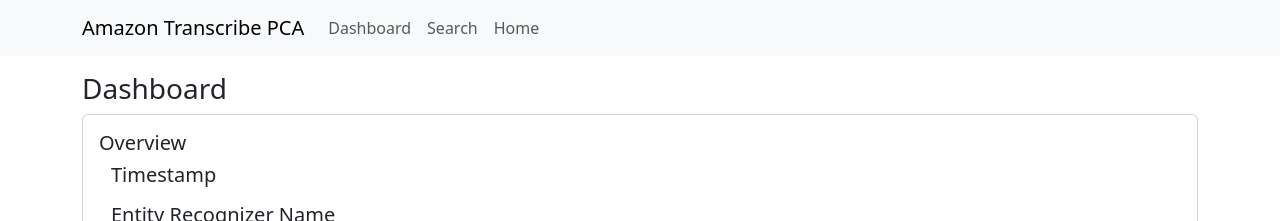
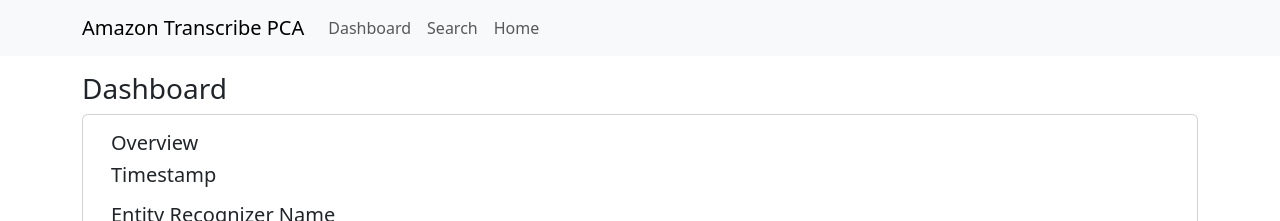
Before and after one commit to aws-samples/amazon-transcribe-post-call-analytics, a React (Create React App) app in the folder pca-ui/src/www/: page /dashboard in a window 1280 px wide. Shown: the top 221 px of the page. Built offline with nearby package versions, Linux system fonts and the light colour scheme; no server answers; sample sign-in values are in the browser's storage.

Commit message:
Fix lineup

```diff
--- a/pca-ui/src/www/src/routes/Dashboard.js
+++ b/pca-ui/src/www/src/routes/Dashboard.js
@@ -8,7 +8,6 @@
 import Row from "react-bootstrap/Row";
 
 // TODO
-// * Fix Value with label spacing
 // * Add rest of overview
 // * Add entities
 // * Add Transcipts
@@ -42,8 +41,8 @@
       <Stack direction="vertical" gap={4}>
         <Card>
           <Card.Body>
-            <Card.Title>Overview</Card.Title>
             <Container>
+              <Card.Title>Overview</Card.Title>
               <Row>
                 <Col>
                   <ValueWithLabel label={"Timestamp"}>
```
